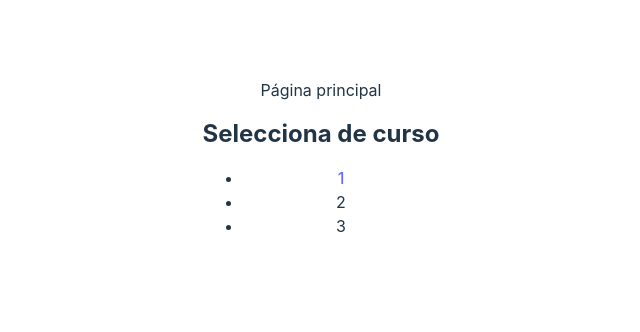
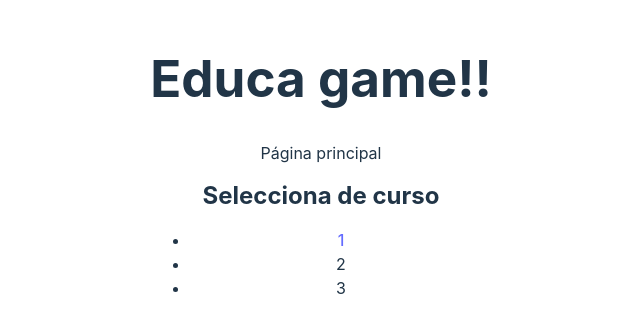
Before and after one commit to ohierro/educa_game, a Vue app: page /game in a window 1280 px wide. Shown: the part 234-566 px from the top of the page, without its empty margins (319-959 px from the left). Built offline with nearby package versions, Linux system fonts and the light colour scheme.

Commit message:
Changed title

```diff
--- a/src/App.vue
+++ b/src/App.vue
@@ -2,6 +2,7 @@
 </script>
 
 <template>
+  <h1>Educa game!!</h1>
   <router-view></router-view>
 </template>
 
```
Also changed, not shown: 1 other file (tests, documents, lock files or other folders).
